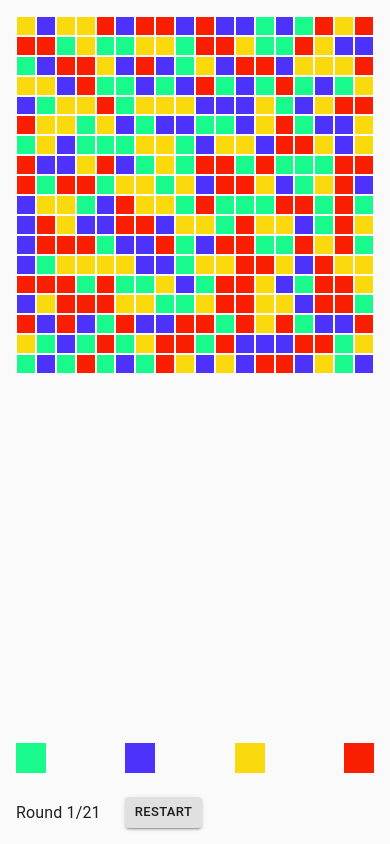
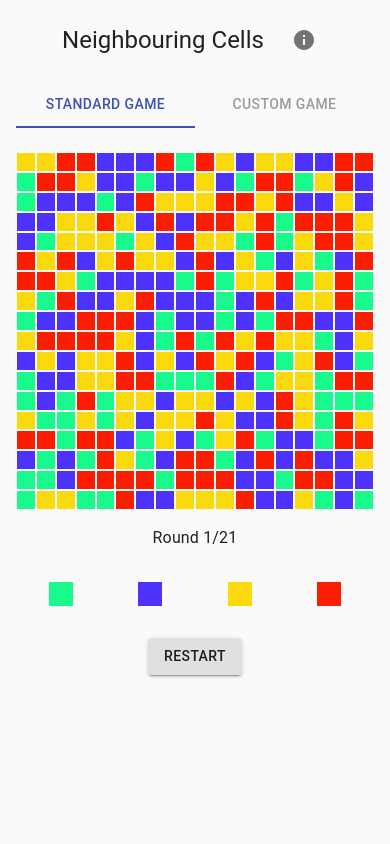
Before and after one commit to d400800/neighbouring-cells, a React (Create React App) app: page / in a window 390 px wide. Built offline with nearby package versions, Linux system fonts and the light colour scheme.

Commit message:
restoring the Board to initial commit;
working on the design: adding tabs, changing the layout;

```diff
--- a/package.json
+++ b/package.json
@@ -5,6 +5,7 @@
   "homepage": "https://d400800.github.io/neighbouring-cells",
   "dependencies": {
     "@material-ui/core": "^4.11.2",
+    "@material-ui/icons": "^4.11.2",
     "@testing-library/jest-dom": "^5.11.6",
     "@testing-library/react": "^11.2.2",
     "@testing-library/user-event": "^12.6.0",
--- a/src/App.js
+++ b/src/App.js
@@ -1,21 +1,70 @@
 import './App.css';
 import React from 'react';
-import {Box} from "@material-ui/core";
-
+import {Box, Tab, Tabs} from "@material-ui/core";
+import {standardGame} from "./config";
 import CssBaseline from '@material-ui/core/CssBaseline';
 
 import Setup from "./game/Setup";
+import Topbar from "./game/Topbar";
+import Game from "./game/Game";
 
 function App() {
-  return (
-    <main>
-        <CssBaseline/>
+    const [page, setPage] = React.useState(0);
 
-        <Box m={2}>
-            <Setup/>
+    return (
+        <main>
+            <CssBaseline/>
+
+            <Box px={2} py={2}>
+                <Box mb={2}>
+                    <Topbar/>
+                </Box>
+
+                <TabNavigation setPage={setPage}/>
+
+                {page === 0 ?
+                    <Box display="flex" justifyContent="center" py={3}>
+                        <Game size={standardGame.size} maxRounds={standardGame.rounds}/>
+                    </Box>
+                    :
+                    <Box display="flex" justifyContent="center" py={3}>
+                        <Game size={4} maxRounds={standardGame.rounds}/>
+                    </Box>
+                }
+            </Box>
+        </main>
+    );
+}
+
+function TabNavigation({setPage}) {
+    const [value, setValue] = React.useState(0);
+
+    const handleChange = (event, newValue) => {
+        setValue(newValue);
+        setPage(newValue);
+    };
+
+    function a11yProps(index) {
+        return {
+            id: `full-width-tab-${index}`,
+            'aria-controls': `full-width-tabpanel-${index}`,
+        };
+    }
+
+    return (
+        <Box>
+            <Tabs
+                value={value}
+                onChange={handleChange}
+                variant="fullWidth"
+                textColor="primary"
+                indicatorColor="primary"
+            >
+                <Tab label="Standard Game" {...a11yProps(0)} />
+                <Tab label="CUstom Game" {...a11yProps(1)} disabled/>
+            </Tabs>
         </Box>
-    </main>
-  );
+    );
 }
 
 export default App;
--- a/src/config.js
+++ b/src/config.js
@@ -12,3 +12,10 @@ export const gameDescription = `
     At the beginning of each round, the color of the top left (initial) cell is selected.
     The newly selected color will spread to other cells which have the same color as the initial one and are adjacent to each other (have a common top, right, bottom or left border).
 `;
+
+export const title = 'Neighbouring Cells';
+
+export const standardGame = {
+    rounds: 21,
+    size: 18
+}
--- a/src/game/Board.js
+++ b/src/game/Board.js
@@ -4,8 +4,6 @@ import {colors} from '../config.js';
 class Board {
     constructor(options) {
         this.cellColors = options.colors;
-
-        this.processedCells = new Set(['0|0']);
     }
 
     generateRandomBoard(size) {
@@ -25,43 +23,29 @@ class Board {
     }
 
     repaint(color, originalBoard) {
-        console.time('findCellsToRepaint');
-
-        const visitedCells = new Set(['0|0']);
         const board = originalBoard.slice();
 
+        const visitedCells = ['0|0'];
+
         const initialColor = board[0][0];
-        const initialCell = [0,0];
+
+        let currentCell = [0,0];
 
         const findCellsToRepaint = (startCell) => {
-            let neighbours = this.getSameNeighbours(board, initialColor, startCell, visitedCells);
+            let neighbours = this.getNeighbours(board.length-1, board, initialColor, startCell, visitedCells);
 
             if (neighbours.length > 0) {
                 for (const cell of neighbours) {
-                    visitedCells.add(this.cellToString(cell));
-
-                    this.processedCells.add(this.cellToString(cell));
+                    visitedCells.push(this.cellToString(cell));
 
                     findCellsToRepaint(cell);
                 }
             }
 
-
-            console.log('visitedCells', visitedCells.size);
-            return this.cellStringsToArr(Array.from(visitedCells.values()));
+            return this.cellStringsToArr(visitedCells);
         }
 
-        // START
-        console.log(this.processedCells);
-        const recentProcessedCell = this.cellStringsToArr(
-            [Array.from(this.processedCells).pop()]
-        )[0];
-
-        console.log(recentProcessedCell);
-
-        const cellsToRepaint = findCellsToRepaint(recentProcessedCell);
-
-        console.timeEnd('findCellsToRepaint');
+        const cellsToRepaint = findCellsToRepaint(currentCell);
 
         for (const [row, col] of cellsToRepaint) {
             board[row][col] = color;
@@ -83,31 +67,26 @@ class Board {
             });
     }
 
-    getSameNeighbours(board, color, [row, col], visitedCells) {
-        const size = board.length - 1;
-
+    getNeighbours(size, board, color, [row, col], visitedCells) {
         const right = row < size ? [row+1, col] : [];
         const left = row !== 0 ? [row-1, col] : [];
         const top = col !== 0 ? [row, col-1] : [];
         const bottom = col < size ? [row, col+1] : [];
 
-        // TODO: optimize
         return [right, left, top, bottom]
             .filter(cell => {
                 return cell.length > 0 &&
                     board[cell[0]][cell[1]] === color &&
-                    !visitedCells.has(this.cellToString(cell))
+                    !visitedCells.includes(this.cellToString(cell))
             });
     }
 
     isHomogeneous(board) {
         const initialCell = board[0][0];
 
-        const result = board
+        return board
             .filter(row => row.filter(cell => !(cell === initialCell)).length > 0)
             .length === 0
-
-        return result;
     }
 }
 
--- a/src/game/CellSelector.jsx
+++ b/src/game/CellSelector.jsx
@@ -7,13 +7,13 @@ const useStyles = makeStyles(theme => ({
     btn: {
         border: 'none',
         cursor: 'pointer',
-        width: 30,
-        height: 30
+        width: 24,
+        height: 24
     },
     root: {
         display: 'flex',
         [theme.breakpoints.down('sm')]: {
-            justifyContent: 'space-between'
+            justifyContent: 'space-around'
         },
     }
 }));
--- a/src/game/Game.jsx
+++ b/src/game/Game.jsx
@@ -10,12 +10,12 @@ import {makeStyles} from "@material-ui/core/styles";
 
 const useStyles = makeStyles(theme => ({
     controls: {
-        [theme.breakpoints.down('sm')]: {
-            position: 'fixed',
-            left: theme.spacing(2),
-            right: theme.spacing(2),
-            bottom: theme.spacing(2)
-        },
+        // [theme.breakpoints.down('sm')]: {
+        //     position: 'fixed',
+        //     left: theme.spacing(2),
+        //     right: theme.spacing(2),
+        //     bottom: theme.spacing(2)
+        // },
     }
 }));
 
@@ -53,11 +53,13 @@ export default function Game({size, maxRounds}) {
     useEffect(() => {
         const $gameControls = document.getElementById(gameControlsId);
 
+        setBoardData(board.generateRandomBoard(size));
+
         setGameControlsHeight($gameControls && $gameControls.offsetHeight);
-    }, []);
+    }, [size]);
 
     return (
-        <Box>
+        <Box width="100%">
             <Box>
                 <GameBoard
                     size={size}
@@ -67,17 +69,17 @@ export default function Game({size, maxRounds}) {
                 />
             </Box>
 
-            <Box id={gameControlsId} mt={3} className={classes.controls}>
-                <Box>
+            <Box id={gameControlsId} mt={2} className={classes.controls}>
+                <Box textAlign="center">
+                    <Typography variant={"body1"}>Round {round}/{maxRounds}</Typography>
+                </Box>
+
+                <Box my={4}>
                     <CellSelector onColorSelect={selectNextColor}/>
                 </Box>
 
-                <Box mt={3} display={"flex"} alignItems={"center"}>
-                    <Box mr={3}>
-                        <Typography variant={"body1"}>Round {round}/{maxRounds}</Typography>
-                    </Box>
-
-                    <Button variant={"contained"} size={"small"} onClick={restartGame}>
+                <Box mt={3} textAlign="center">
+                    <Button variant={"contained"} onClick={restartGame}>
                         Restart
                     </Button>
                 </Box>
--- a/src/game/GameBoard.jsx
+++ b/src/game/GameBoard.jsx
@@ -7,7 +7,8 @@ import {colorMap} from '../config.js';
 
 export const useCellStyles = makeStyles(theme => ({
     cell: {
-        width: props => props.width,
+        // width: props => props.width,
+        width: '100%',
         margin: 1,
         transition: 'background-color .25s',
 
@@ -20,8 +21,8 @@ export const useCellStyles = makeStyles(theme => ({
 }));
 
 export default function GameBoard({boardData, onColorSelect, size, gameControlsHeight}) {
-    const cellWidth = (window.innerHeight - gameControlsHeight - 100) / size;
-    const classes = useCellStyles({width: cellWidth});
+    const cellWidth = (window.innerHeight - gameControlsHeight - 300) / size;
+    const classes = useCellStyles({size: size});
 
     return (
         <>
--- /dev/null
+++ b/src/game/Topbar.jsx
@@ -0,0 +1,42 @@
+import React, {useState} from "react";
+import {Box, Typography, IconButton, DialogTitle, DialogActions, DialogContent} from "@material-ui/core";
+import {title, gameDescription} from "../config";
+import InfoIcon from '@material-ui/icons/Info';
+import Button from "@material-ui/core/Button";
+import Dialog from "@material-ui/core/Dialog";
+
+export default function Topbar() {
+    const [rulesDialogOpen, setRulesDialogOpen] = useState(false);
+
+    return (
+        <Box textAlign="center">
+            <Box display="flex" justifyContent="center" alignItems="center">
+                <Typography variant={"h5"}>{title}</Typography>
+
+                <Box ml={2}>
+                    <IconButton onClick={() => setRulesDialogOpen(true)}>
+                        <InfoIcon />
+                    </IconButton>
+                </Box>
+            </Box>
+
+            <Dialog
+                open={rulesDialogOpen}
+                maxWidth={'md'}
+                onClose={() => setRulesDialogOpen(false)}
+            >
+                <DialogTitle>How to play</DialogTitle>
+
+                <DialogContent>
+                    {gameDescription}
+                </DialogContent>
+
+                <DialogActions>
+                    <Button onClick={() => setRulesDialogOpen(false)}>
+                        Got it
+                    </Button>
+                </DialogActions>
+            </Dialog>
+        </Box>
+    );
+}
```
Also changed, not shown: 2 other files (tests, documents, lock files or other folders).
